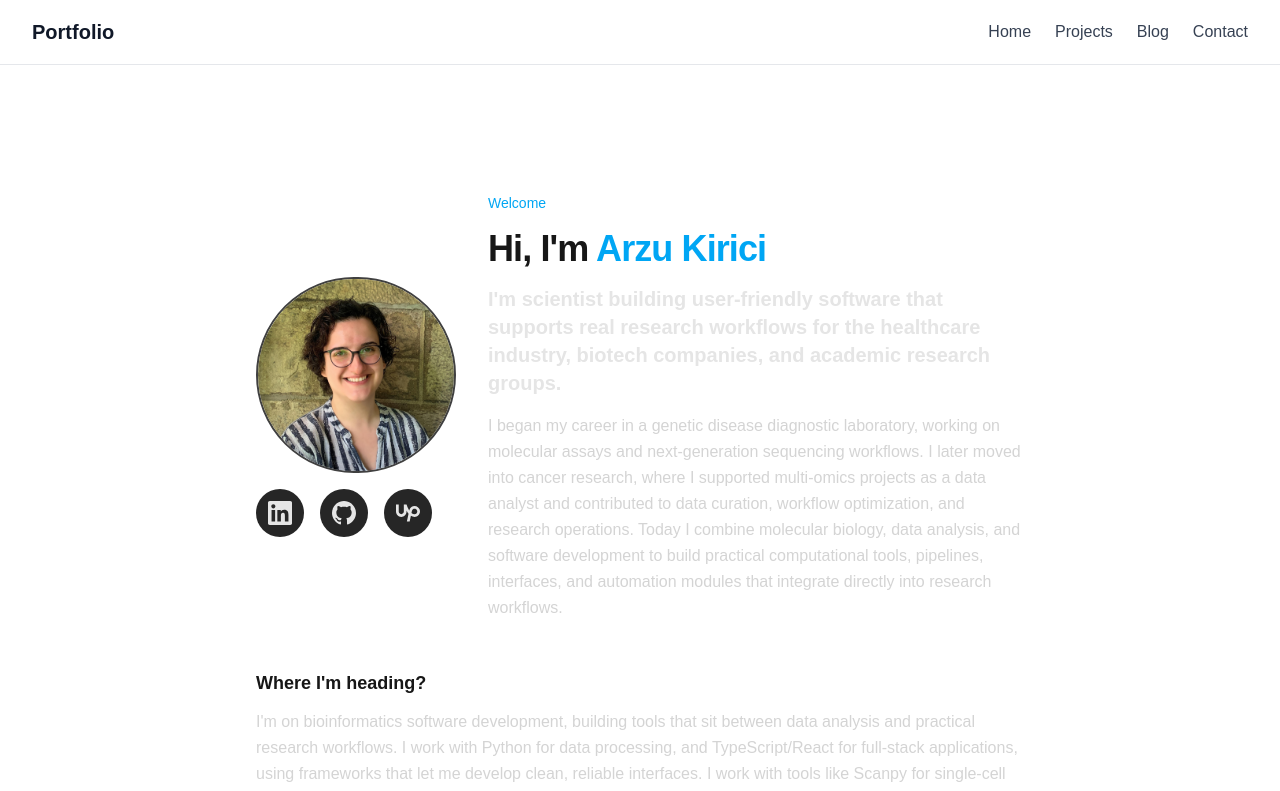
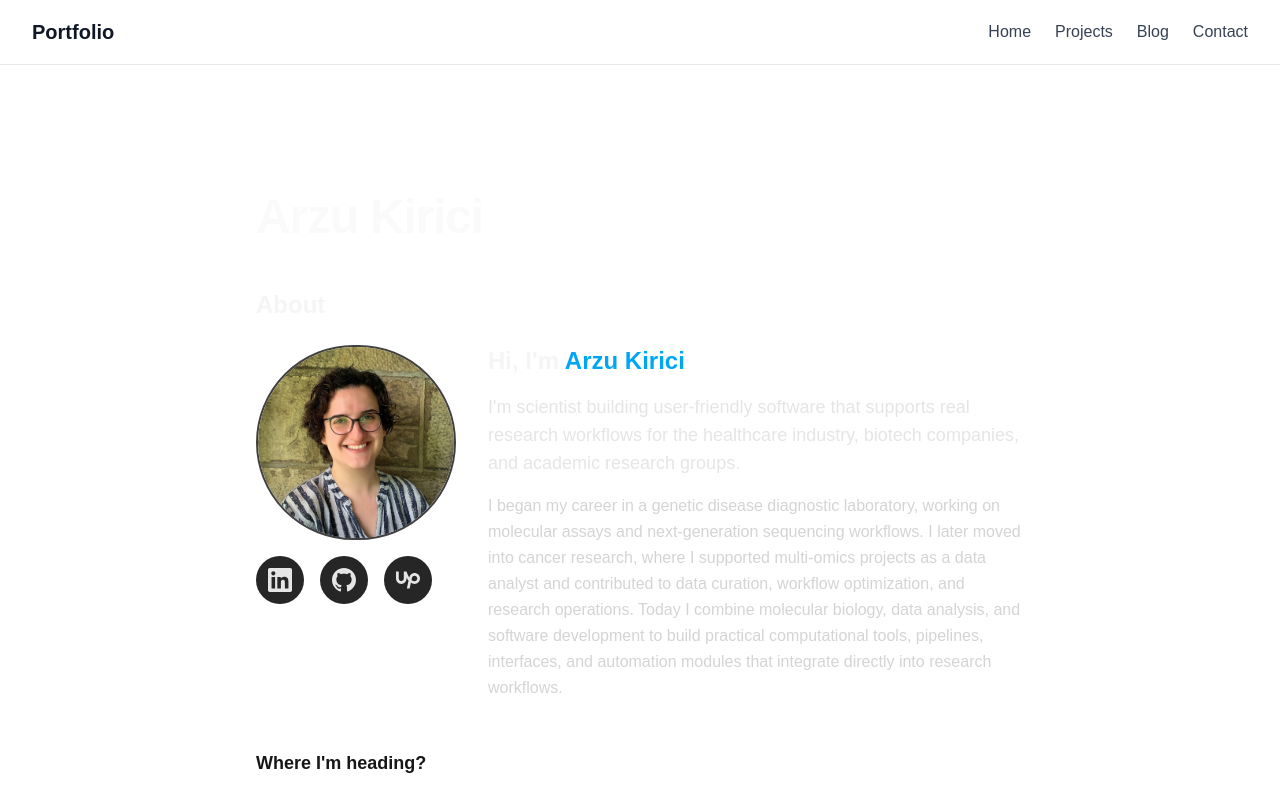
Before and after one commit to agkirici/agkirici.github.io, a Next.js app: page / in a window 1280 px wide. Shown: the top 791 px of the page. Built offline with nearby package versions, Linux system fonts and the light colour scheme.

Commit message:
Update homepage layout and fix params Promise in blog route

```diff
--- a/app/blog/[slug]/page.tsx
+++ b/app/blog/[slug]/page.tsx
@@ -21,9 +21,9 @@ export async function generateStaticParams() {
 export default async function BlogPostPage({
   params,
 }: {
-  params: { slug: string };
+  params: Promise<{ slug: string }>;
 }) {
-  const { slug } = params;
+  const { slug } = await params;
 
   let post;
   try {
--- a/app/page.tsx
+++ b/app/page.tsx
@@ -29,10 +29,20 @@ export default function HomePage() {
   return (
     <main className="min-h-screen px-4 py-12 md:py-16">
       <div className="mx-auto max-w-3xl space-y-12">
-        {/* Hero */}
-        <section className="flex flex-col md:flex-row gap-8 md:items-center">
-          {/* Profile Picture - Left Side */}
-          <div className="flex-shrink-0 flex flex-col items-center md:items-start space-y-4">
+        {/* Name Header */}
+        <header>
+          <h1 className="text-4xl font-bold tracking-tight sm:text-5xl text-neutral-50">
+            Arzu Kirici
+          </h1>
+        </header>
+
+        {/* About Section */}
+        <section>
+          <h2 className="text-2xl font-semibold mb-6 text-neutral-100">About</h2>
+
+          <div className="flex flex-col md:flex-row gap-8">
+            {/* Profile Picture and Social Media - Left Side */}
+            <div className="flex-shrink-0 flex flex-col items-start space-y-4">
               <Image
                 src="/profile.jpg"
                 alt="Arzu Kirici"
@@ -43,7 +53,7 @@ export default function HomePage() {
               />
 
               {/* Social Media Icons */}
-            <div className="flex gap-4 justify-center">
+              <div className="flex gap-4">
                 {/* LinkedIn */}
                 <a
                   href="https://www.linkedin.com/in/arzu-kirici"
@@ -102,17 +112,15 @@ export default function HomePage() {
 
             {/* Text Content - Right Side */}
             <div className="flex-1 space-y-4">
-            <p className="text-sm font-medium text-sky-500">Welcome</p>
+              <h3 className="text-2xl font-semibold text-neutral-100">
+                Hi, I&apos;m <span className="text-sky-500">Arzu Kirici</span>
+              </h3>
 
-            <h1 className="text-3xl font-bold tracking-tight sm:text-4xl">
-              Hi, I&apos;m <span className="text-sky-500">Arzu Kirici</span>
-            </h1>
-
-            <h2 className="text-xl font-semibold text-neutral-200">
+              <p className="text-lg font-medium text-neutral-200">
                 I&apos;m scientist building user-friendly software that supports real
                 research workflows for the healthcare industry, biotech companies,
                 and academic research groups.
-            </h2>
+              </p>
 
               <p className="text-neutral-300 leading-relaxed">
                 I began my career in a genetic disease diagnostic laboratory, working on molecular assays and next-generation sequencing workflows.
@@ -120,6 +128,7 @@ export default function HomePage() {
                 Today I combine molecular biology, data analysis, and software development to build practical computational tools, pipelines,
                 interfaces, and automation modules that integrate directly into research workflows.
               </p>
+            </div>
           </div>
         </section>
 
```
Lines whose indentation alone changed are shown as unchanged.
